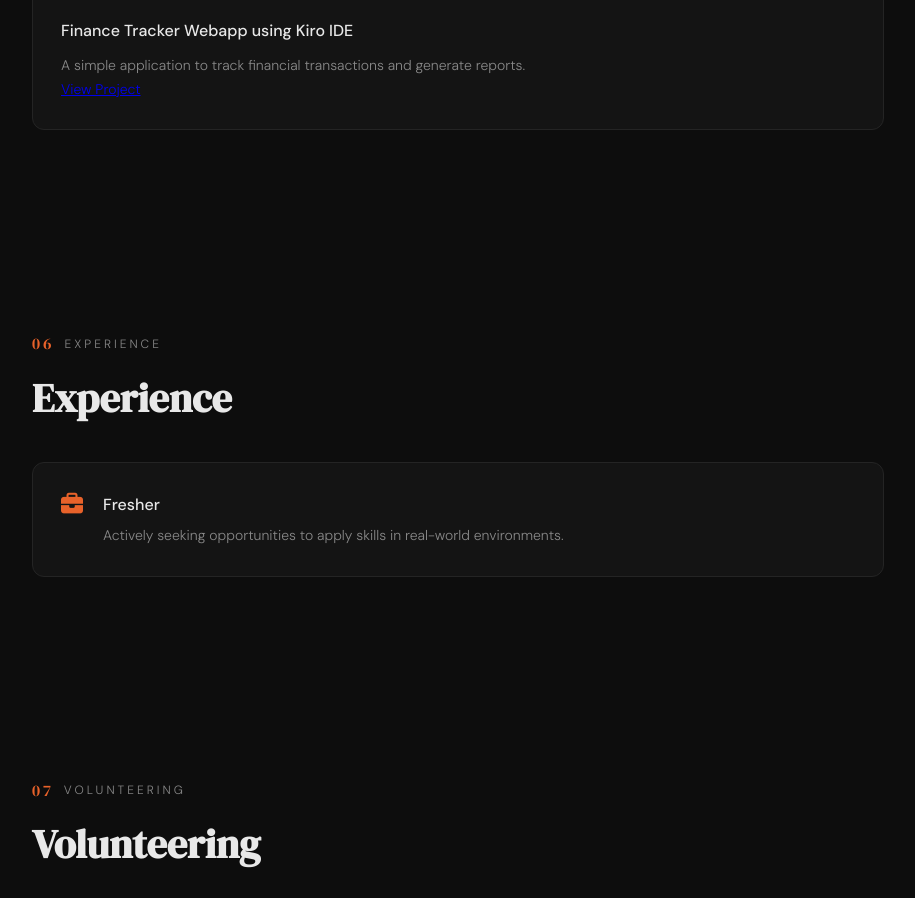
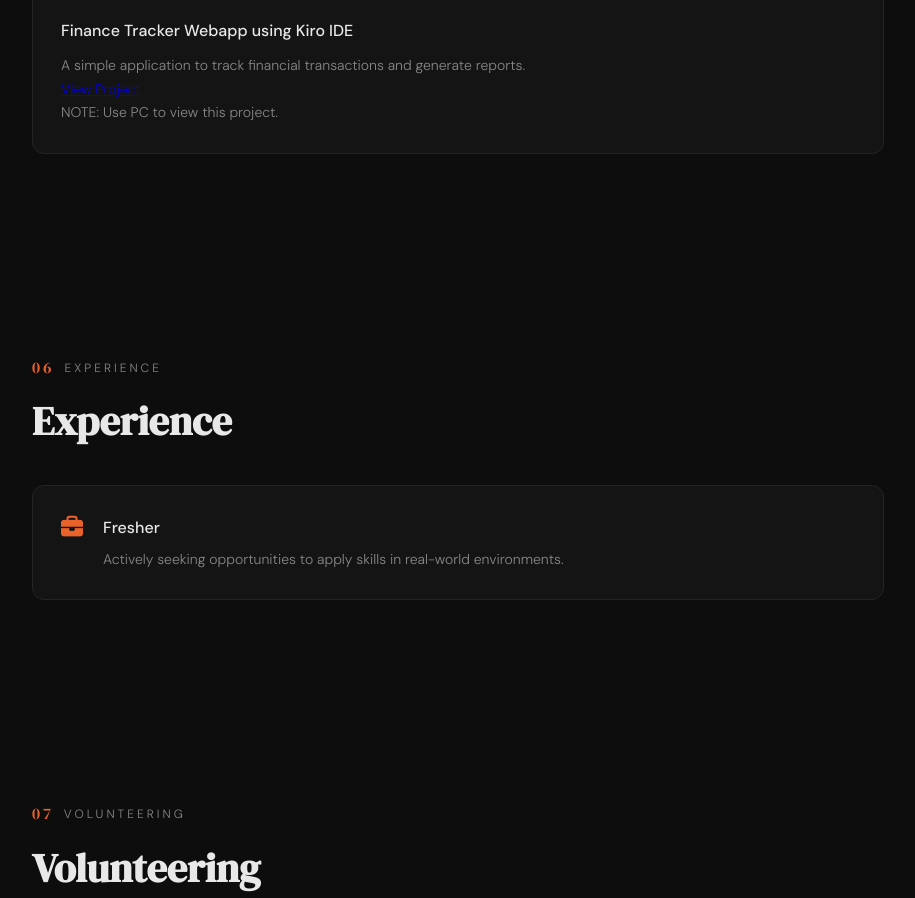
Before and after one commit to ishandasofficial/My-Portfolio, a plain HTML site: page index.html in a window 1280 px wide. Shown: the part 3616-4514 px from the top of the page, without its empty margins (182-1097 px from the left). Drawn offline with Linux system fonts and the light colour scheme.

Commit message:
Completed the Frontend

```diff
--- a/index.html
+++ b/index.html
@@ -180,7 +180,7 @@
         </div>
         <h3>Finance Tracker Webapp using Kiro IDE</h3>
         <p>A simple application to track financial transactions and generate reports.</p>
-        <p><a href="https://ishandasofficial.github.io/Finance-Tracker-Web-App-Using-Kiro-IDE/" target="_blank">View Project</a></p>
+        <p><a href="https://ishandasofficial.github.io/Finance-Tracker-Web-App-Using-Kiro-IDE/" target="_blank">View Project</a><p>NOTE: Use PC to view this project.</p></p>
       </div>
     </div>
   </section>
```
